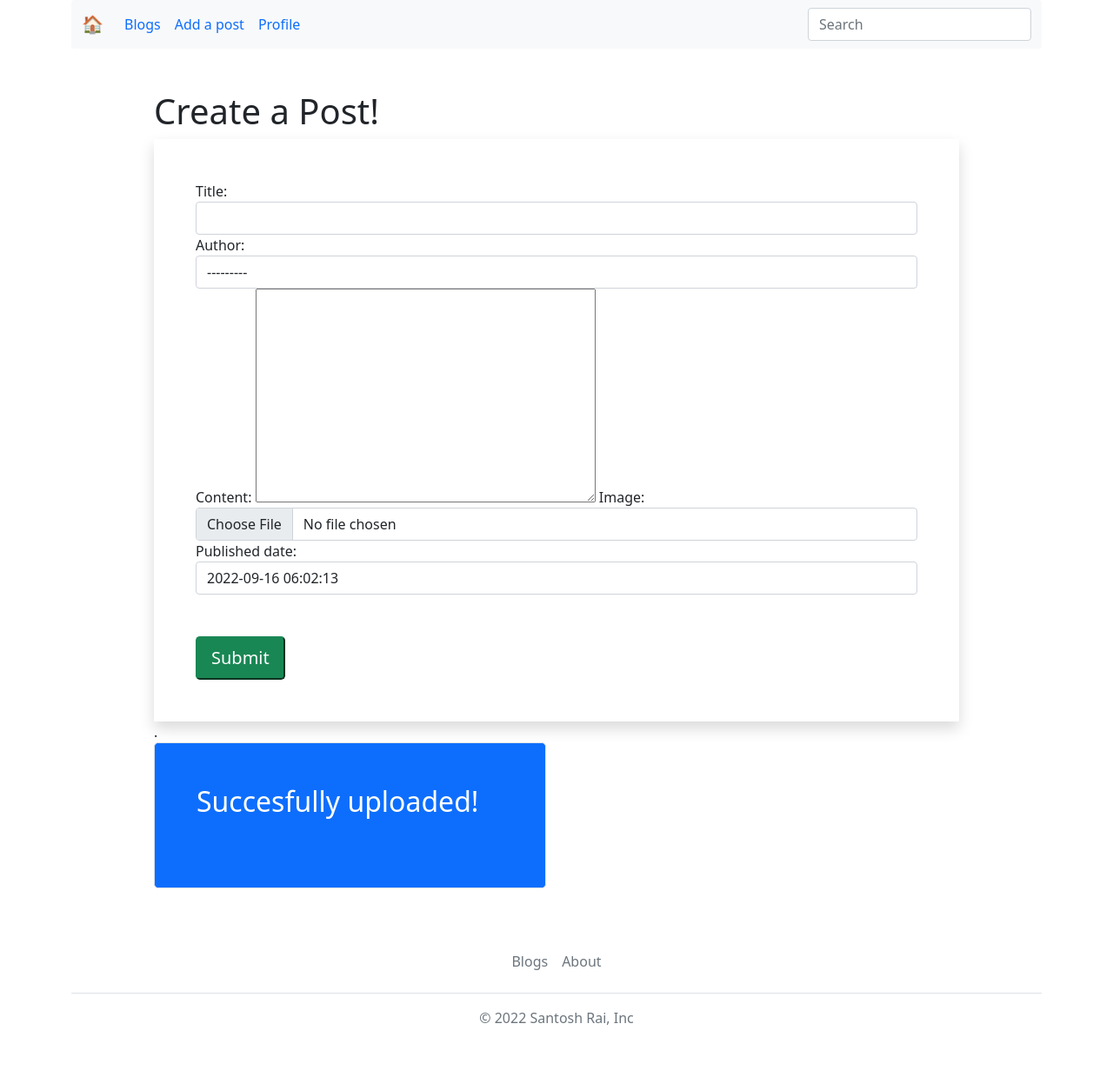
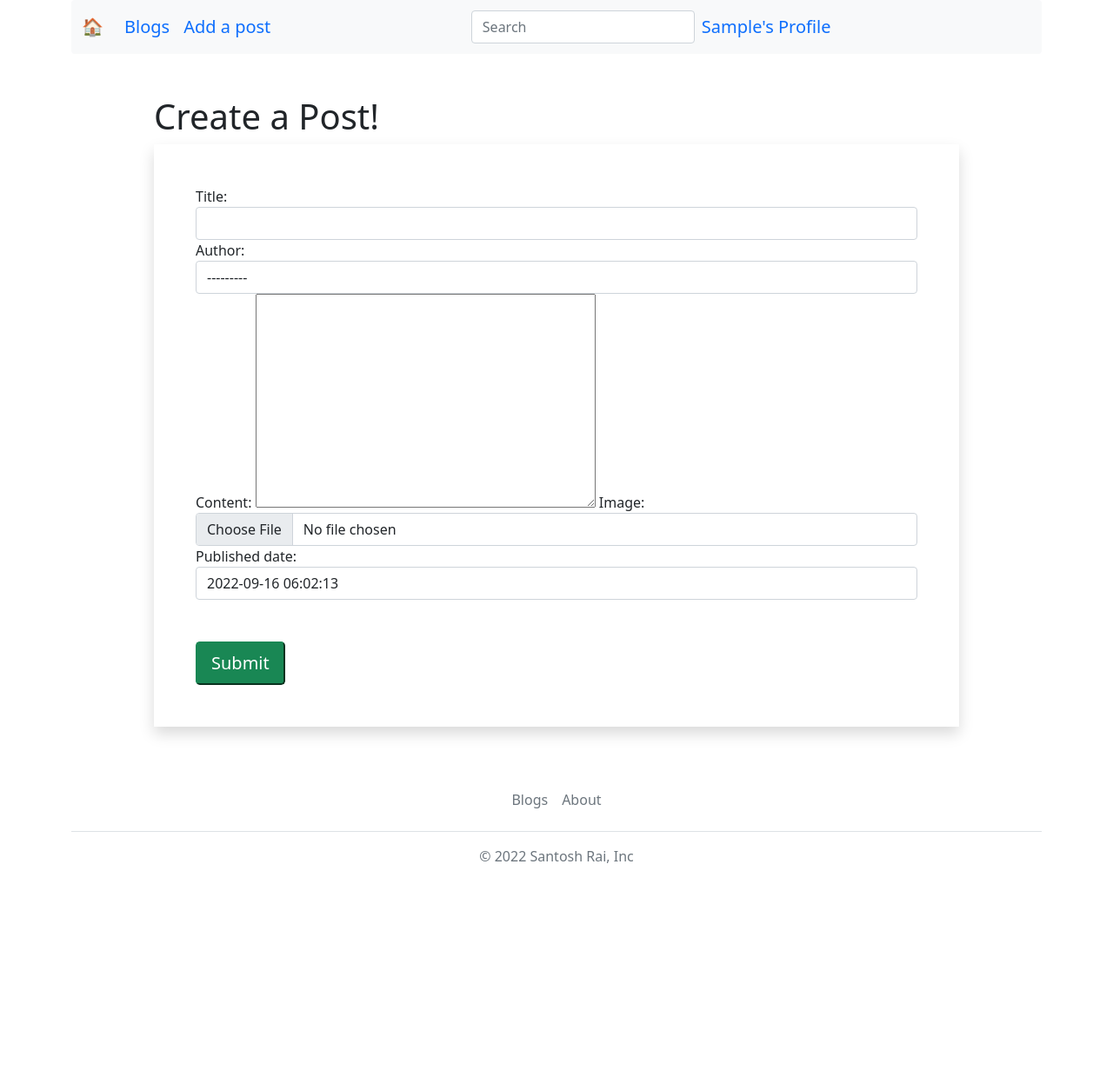
Before and after one commit to santoshrai55/django_crud_practice, a Django app: page /newblog in a window 1280 px wide. Shown: the whole page at 87% size. After the commit the page ends 993 px from the top, so only its background shows below. Run offline with Django 4.2, Linux system fonts and the light colour scheme; the visitor is signed in with stand-in values (Sample User, id 1); data comes from the database, SQL or seed files in the repository; parts of the project's set-up code (start-up, migrations or seed data) failed here and were passed over; some libraries are stand-ins or nearby versions.

Commit message:
adds profile view and html and urls

```diff
--- a/crud_app/templates/crud_app/blog_create.html
+++ b/crud_app/templates/crud_app/blog_create.html
@@ -4,12 +4,5 @@
         {{form}} <div class="form-group mt-5">
             <button type="submit" class="btn-lg btn-success">Submit</button>
         </div>
-    </form> .<div class="row align-items-md-stretch">
-        <div class="col-md-6">
-            <div class="h-100 p-5 text-white bg-primary border rounded-3">
-                <h2>Succesfully uploaded!</h2>
-                <img src="{{img_obj.image.url}}" alt="">
-            </div>
-        </div>
-    </div>
+    </form>
 </div> {% endblock header-footer %}
--- a/crud_app/templates/crud_app/home.html
+++ b/crud_app/templates/crud_app/home.html
@@ -14,7 +14,7 @@
   </div>
 </div>  -->
 <!-- ---------- MORE NEW STYLING ---------- -->
-<div class="container px-4 py-5 shadow" id="hanging-icons">
+<div class="container px-4 py-5shadow" id="hanging-icons">
   <h2 class="pb-2 border-bottom">Latest Blogs</h2>
   <div class="row g-4 py-5 row-cols-1 row-cols-lg-3 "> {% for item in context %}<div
       class="col d-flex align-items-start p-1">
--- a/crud_app/urls.py
+++ b/crud_app/urls.py
@@ -6,5 +6,6 @@ urlpatterns = [
     path('', views.home, name='home'),
     path('blog/<str:title>', views.home_detail, name='blog_detail'),
     path('newblog', views.blog_create, name='newblog'),
+    path('profile', views.profile, name='profile'),
 
 ]
--- a/crud_app/views.py
+++ b/crud_app/views.py
@@ -2,6 +2,7 @@ from audioop import reverse
 from django.shortcuts import render, redirect
 from . models import Blog
 from . forms import BlogForm
+from django.contrib.auth.models import User
 # Create your views here.
 
 
@@ -28,3 +29,8 @@ def blog_create(request):
             img_object = form.instance
             return render(request, 'crud_app/home.html', {'contents': contents, 'form': form, 'img_object': img_object})
     return render(request, 'crud_app/blog_create.html', {'form': form})
+
+
+def profile(request):
+    current_user = request.user
+    return render(request, 'crud_app/profile.html', {'current_user': current_user})
--- a/templates/base.html
+++ b/templates/base.html
@@ -20,22 +20,23 @@
                     aria-label="Toggle navigation">
                     <span class="navbar-toggler-icon"></span>
                 </button>
-                <div class="collapse navbar-collapse" id="navbarsExample09">
+                <div class="collapse navbar-collapse fs-5" id="navbarsExample09">
                     <ul class="navbar-nav me-auto mb-2 mb-lg-0">
                         <li class="nav-item">
-                            <a class="nav-link active" aria-current="page" href="{% url 'crud_app:home' %}">Blogs</a>
+                            <a class="nav-link active " aria-current="page" href="{% url 'crud_app:home' %}">Blogs</a>
                         </li> {% if user.is_authenticated %} <li class="nav-item">
                             <a class="nav-link" href="{% url 'crud_app:newblog' %}">Add a post</a>
-                        </li>
-                        <li class="nav-item">
-                            <a class="nav-link nav-info" href="{% url 'crud_app:newblog' %}">Profile</a>
-                        </li> {% else %} <li class="nav-item">
-                            <a class="nav-link nav-info" href="{% url 'crud_app:newblog' %}">Login</a>
                         </li> {% endif %}
                     </ul>
                     <form role="search">
                         <input class="form-control" type="search" placeholder="Search" aria-label="Search">
                     </form>
+                    <ul class="navbar-nav me-auto mb-2 mb-lg-0"> {% if user.is_authenticated %} <li class="nav-item">
+                            <a class="nav-link nav-info" href="{% url 'crud_app:profile' %}">{{user.first_name}}'s
+                                Profile</a>
+                        </li> {% else %} <li class="nav-item">
+                            <a class="nav-link nav-info" href="{% url 'crud_app:newblog' %}">Login</a>
+                        </li> {% endif %} </ul>
                 </div>
             </div>
         </nav>
```
Also changed, not shown: crud_app/templates/crud_app/profile.html (added, +13 -0 lines).
